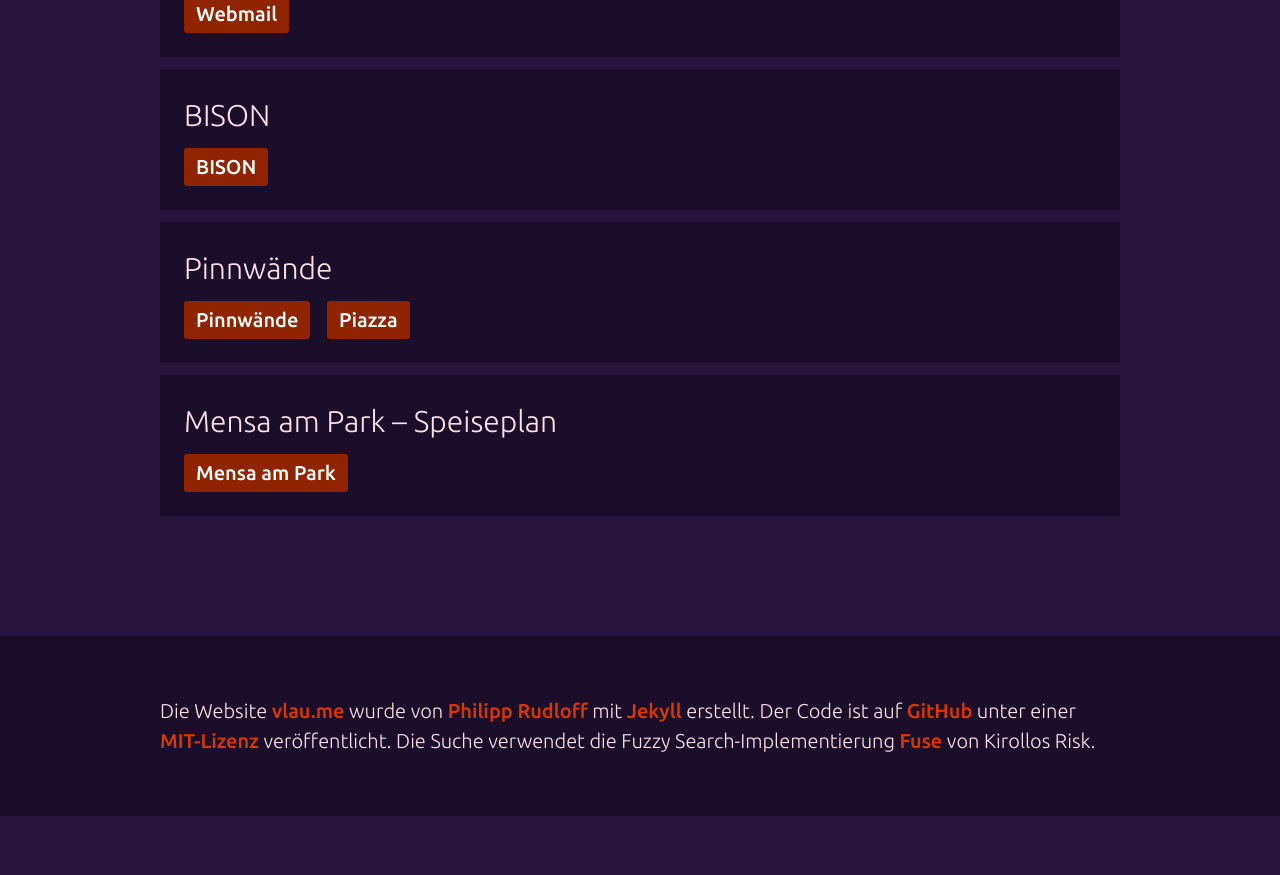
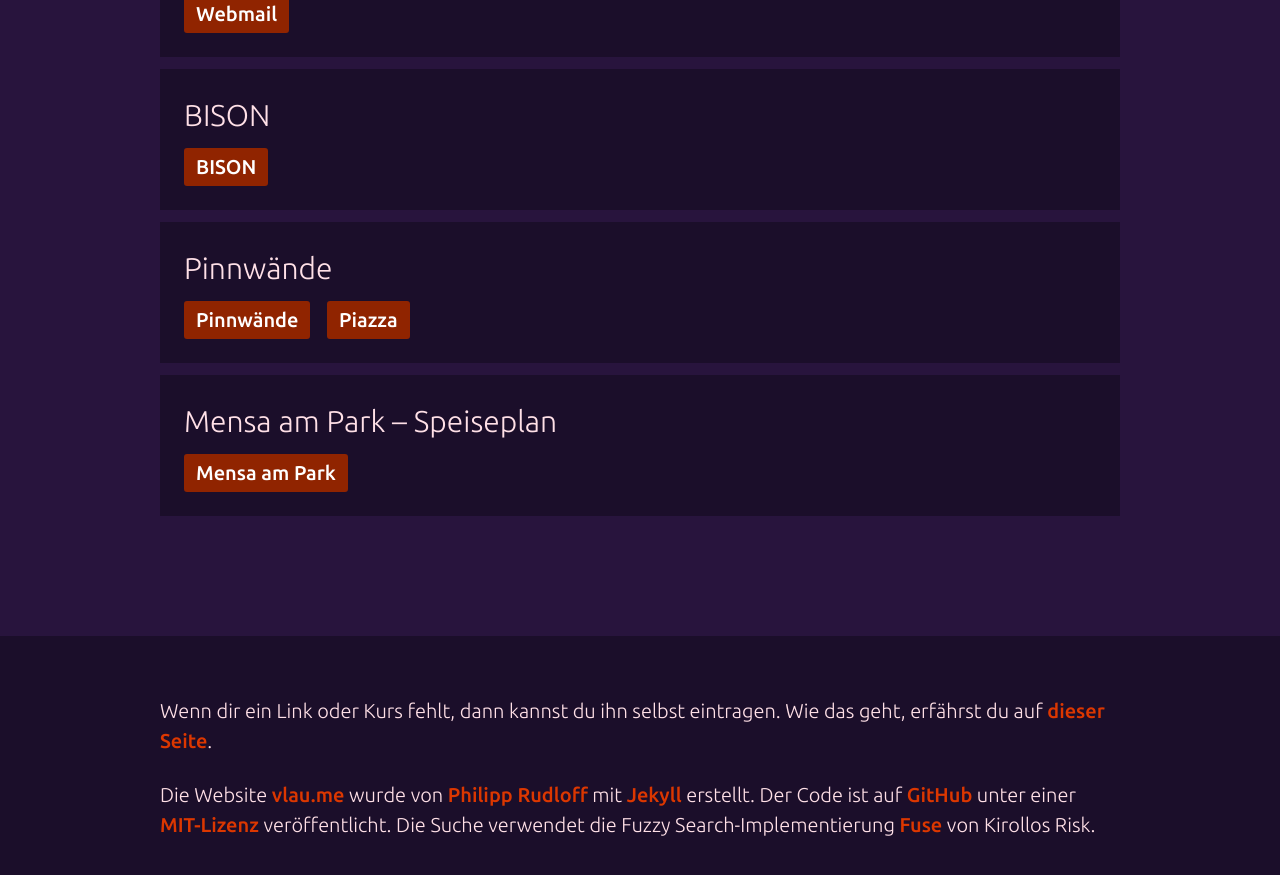
Before and after one commit to kleinfreund/hyperlink.cool, a Jekyll site: the page built from index.html, in a window 1280 px wide and 900 px high, scrolled down 2738 px. Shown: the top 875 px of the window. Built offline with Jekyll 4.4.1, drawn with Linux system fonts in a browser that asks for light colours; before the commit the page ends 3554 px from its top, so only the background shows below that.

Commit message:
Add note to footer about how to add new links

```diff
--- a/_layouts/default.html
+++ b/_layouts/default.html
@@ -49,10 +49,10 @@ layout: compress
 
             <div id="record-filter">
                 <div class="filter-input-wrapper">
-                    <input id="record-filter__input" class="record-filter__input" type="text" spellcheck="false" autofocus placeholder="eidi">
+                    <input id="record-filter__input" class="record-filter__input" type="text" spellcheck="false" autofocus placeholder="Suche" title="Ein Suchfeld zum filtern der Einträge unterhalb.">
                     <svg class="magnifying-glass-wrapper" xmlns="http://www.w3.org/2000/svg" viewBox="0 0 64 64" width="64" height="64" role="img" aria-labelledby="title desc">
-                        <title id="title">Magnifying Glass</title>
-                        <desc id="desc">A magnifying glass indicating the functionality of the input field.</desc>
+                        <title id="title">Lupe</title>
+                        <desc id="desc">Eine Lupe, die die Funktion des Suchfeldes verdeutlicht.</desc>
                         <use class="magnifying-glass" xlink:href="#magnifying-glass"></use>
                     </svg>
                 </div>
@@ -75,6 +75,7 @@ layout: compress
 
     <footer class="site-foot">
         <div class="wrapper">
+            <p>Wenn dir ein Link oder Kurs fehlt, dann kannst du ihn selbst eintragen. Wie das geht, erfährst du auf <a href="https://github.com/kleinfreund/vlau.me#contributing" title="Beschreibung, wie ein neuer Eintrag auf der Seite hinzugefügt werden kann (Englisch)">dieser Seite</a>.</p>
             <p>Die Website <a href="/" title="Zur vlau.me!" rel="home">vlau.me</a> wurde von <a href="{{ site.author.website }}" title="Mondbasis von Philipp Rudloff">Philipp Rudloff</a> mit <a href="http://jekyllrb.com/" title="Simple, blog-aware static site generator">Jekyll</a> erstellt. Der Code ist auf <a href="https://github.com/kleinfreund/vlau.me" title="GitHub-Repository von vlau.me">GitHub</a> unter einer <a href="https://opensource.org/licenses/MIT" title="Zur Website der Open Source Initiative">MIT-Lizenz</a> veröffentlicht. Die Suche verwendet die Fuzzy Search-Implementierung <a href="https://github.com/krisk/Fuse" title="GitHub-Repository der Fuzzy Search-Implementierung">Fuse</a> von Kirollos Risk.</p>
         </div>
     </footer>
```
